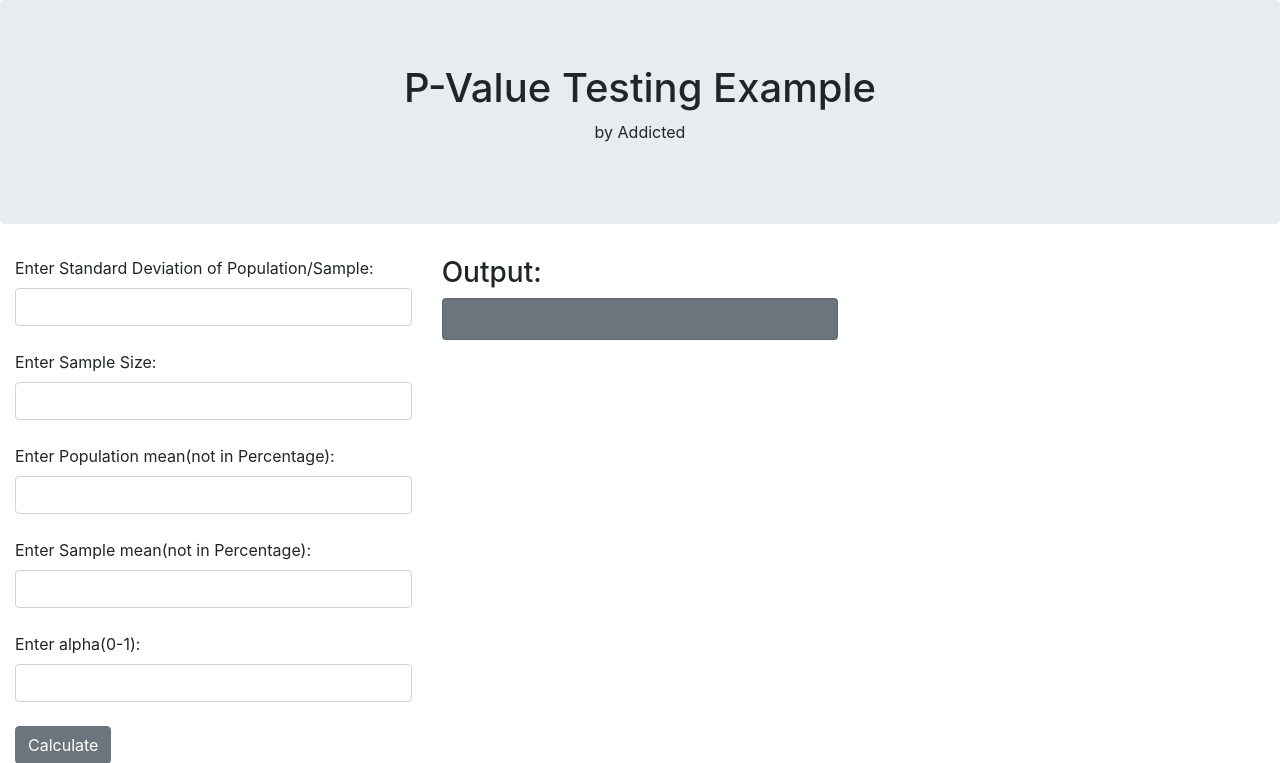
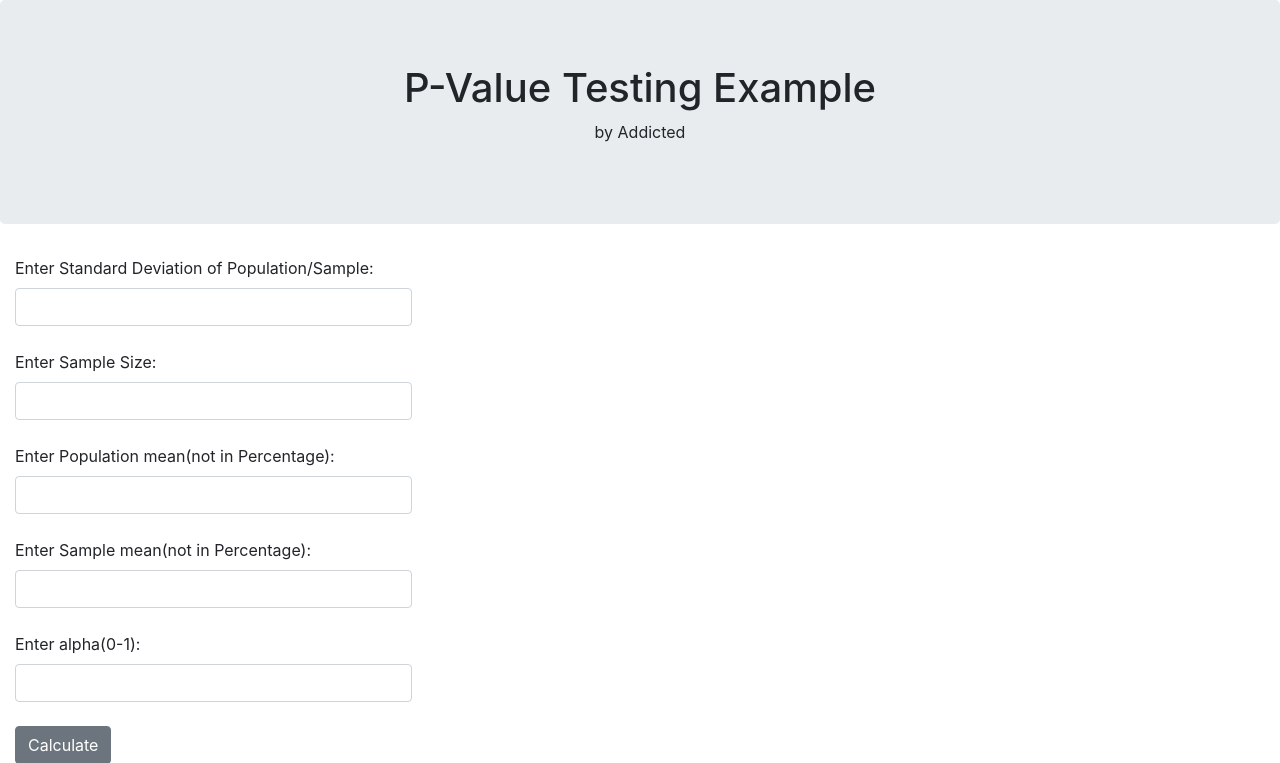
Before and after one commit to Addicted5/p-value-testing, a Flask app: template templates/output.html in a window 1280 px wide. Shown: the top 763 px of the page. Run offline with Flask 2, Linux system fonts and the light colour scheme; the template is opened without the code that fills it, so the values that code supplies are empty; some libraries are stand-ins or nearby versions.

Commit message:
input type restriction one output page

```diff
--- a/app.py
+++ b/app.py
@@ -6,7 +6,7 @@ app = Flask(__name__)
 def hello_world():
     request_type = request.method
     if request_type == 'GET':
-        return render_template('base.html')
+        return render_template('output.html', op='')
     else:
         S = float(request.form['S'].strip())
         n = float(request.form['n'].strip())
@@ -25,13 +25,19 @@ def hello_world():
                 else:
                     two_tail = 'Null Hypothesis can be rejected'
                 one_tail = 'Null Hypothesis can be rejected'
-            output = "<p>Z-value = " + str(Z) + "<br></p><p>For 1 tailed test: <br>" + one_tail + "</p> <br><br><p>For 2 tailed test: <br> " + two_tail + "</p>"
+            output = "<h3>Output:</h3> \
+            <div class='card bg-secondary text-white'> \
+            <div class='card-body'><p>Z-value = " + str(Z) + "<br></p><p>For 1 tailed test: <br>" + one_tail + \
+            "</p> <br><br><p>For 2 tailed test: <br> " + two_tail + "</p>"
             return render_template('output.html', op=output)
         else:
+            output = "<h3>Output:</h3> \
+            <div class='card bg-secondary text-white'> \
+            <div class='card-body'>"
             if alpha < 0 or alpha >=1:
-                output = 'Alpha value must be between 0-1'
+                output = output + 'Alpha value must be between 0-1'
             else:
-                output = 'Enter Valid Input'
+                output = output + 'Enter Valid Input'
             return render_template('output.html', op=output)
 
 def ztest(X,u,S,n):
--- a/templates/output.html
+++ b/templates/output.html
@@ -18,22 +18,19 @@
             <div class='col-sm-4'>
                 <form method="POST">
                     <label>Enter Standard Deviation of Population/Sample: </label>
-                    <input name='S' class="form-control"><br>
+                    <input name='S' class="form-control" type="number"><br>
                     <label>Enter Sample Size:                             </label>
-                    <input name='n' class="form-control"><br>
+                    <input name='n' class="form-control" type="number"><br>
                     <label>Enter Population mean(not in Percentage):      </label>
-                    <input name='u' class="form-control"><br>
+                    <input name='u' class="form-control" type="number"><br>
                     <label>Enter Sample mean(not in Percentage):          </label>
-                    <input name='X' class="form-control"><br>
+                    <input name='X' class="form-control" type="number"><br>
                     <label>Enter alpha(0-1):                              </label>
-                    <input name='alpha' class="form-control"><br>
+                    <input name='alpha' class="form-control" type="number"><br>
                     <input type='submit' class="btn btn-secondary" value="Calculate">
                 </form>
             </div>
             <div class='col-sm-4'>
-                <h3>Output:</h3>
-                <div class="card bg-secondary text-white">
-                    <div class="card-body">
                         {% autoescape false %}
                         {{ op }}
                         {% endautoescape %}
```
Also changed, not shown: templates/base.html (deleted, +0 -36 lines).
